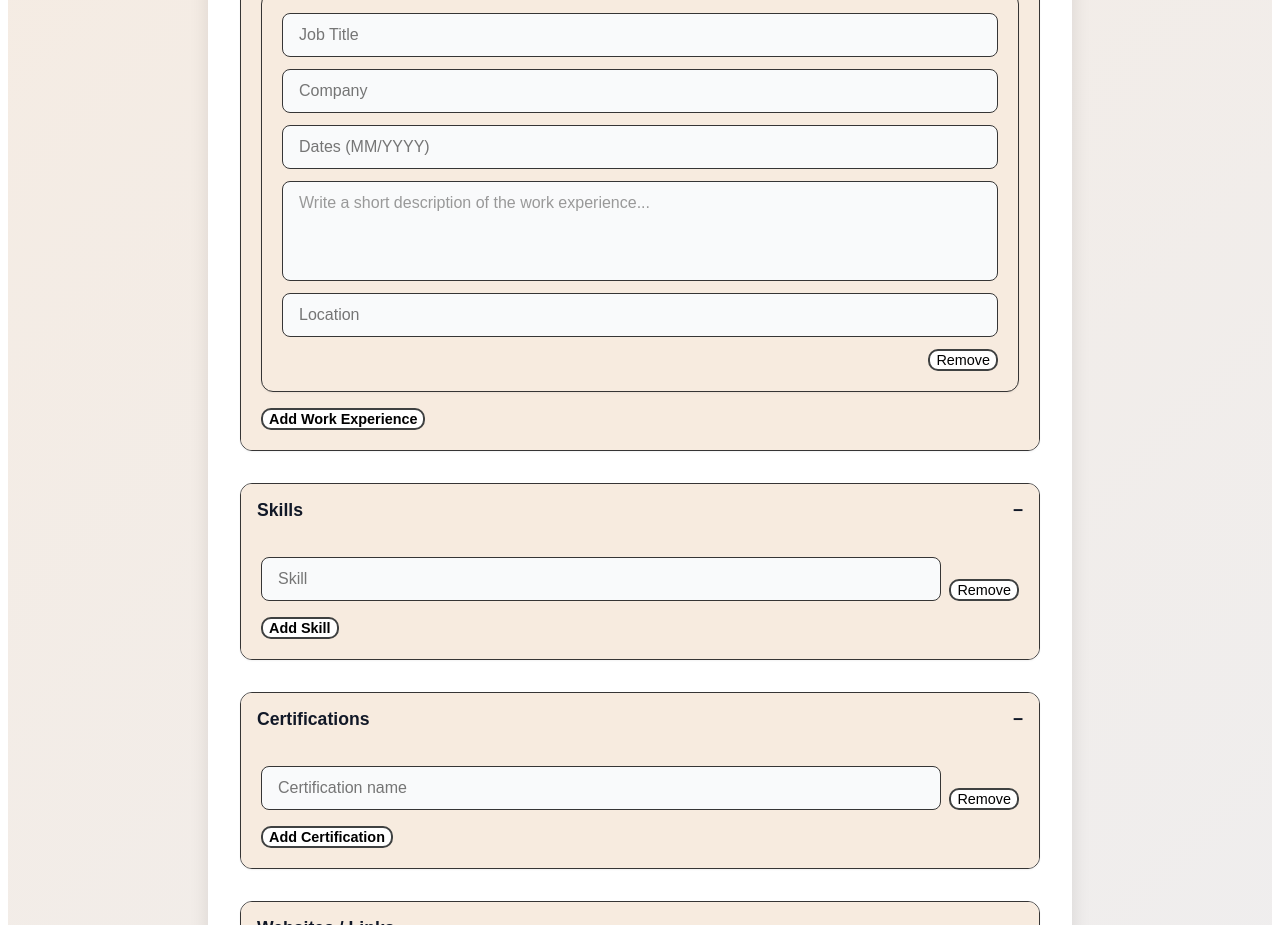
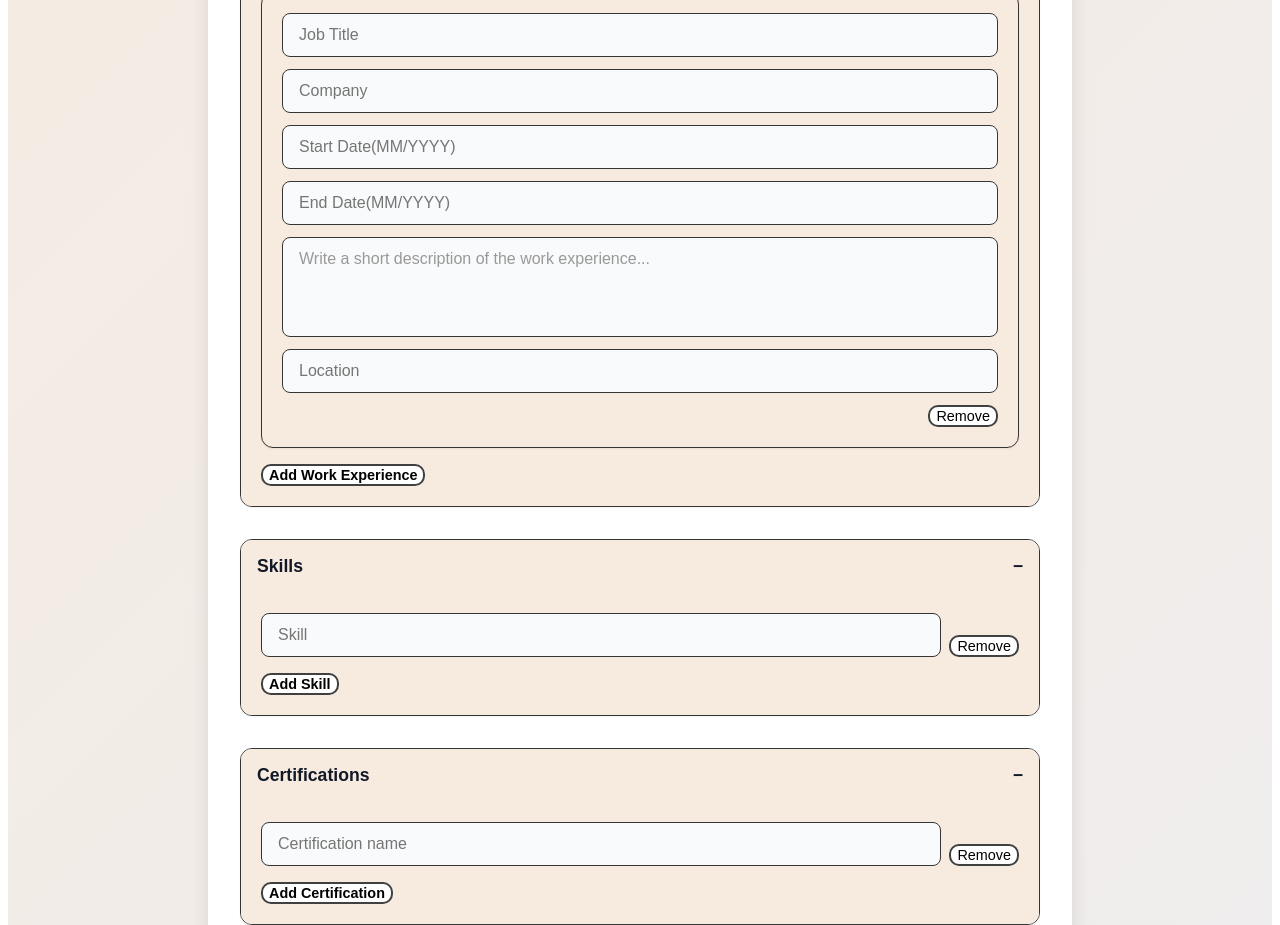
Before and after one commit to AdamPostMontjoie/Resumefy, a React app in the folder frontend/: page /profile in a window 1280 px wide. Shown: the part 960-1885 px from the top of the page. Built offline with nearby package versions, Linux system fonts and the light colour scheme; no server answers; sample sign-in values are in the browser's storage; the HTML template or start-up script is replaced by a standard one.

Commit message:
changed dates

```diff
--- a/frontend/src/routes/ProfileCreation/ProfileCreationPage.jsx
+++ b/frontend/src/routes/ProfileCreation/ProfileCreationPage.jsx
@@ -80,7 +80,7 @@ const ProfileCreationPage = () => {
     { institution: "", dates: "", major: "", minor: "", degree: "", gpa: "" },
   ]);
   const [workExperience, setWorkExperience] = useState([
-    { title: "", company: "", dates: "", description: "", location: "" },
+    { title: "", company: "", startDate: "", endDate:"", description: "", location: "" },
   ]);
   const [skills, setSkills] = useState([""]);
 
@@ -127,7 +127,7 @@ const ProfileCreationPage = () => {
           setWorkExperience(
             profile.work && profile.work.length > 0
               ? profile.work
-              : [{ title: "", company: "", dates: "", description: "", location: "" }]
+              : [{ title: "", company: "", startDate:"", endDate:"",  description: "", location: "" }]
           );
           setSkills(
             profile.skills && profile.skills.length > 0
@@ -200,7 +200,7 @@ const addEducation = () => {
   const removeEducation = (i) => setEducation(education.filter((_, x) => x !== i));
  const addWork = () => {
     const today = new Date().toISOString().split('T')[0];
-    setWorkExperience([...workExperience, { title: "", company: "", dates: today, description: "", location: "" }]);
+    setWorkExperience([...workExperience, { title: "", company: "", startDate:"", endDate: today, description: "", location: "" }]);
   };
   const removeWork = (i) => setWorkExperience(workExperience.filter((_, x) => x !== i));
   const addSkill = () => setSkills([...skills, ""]);
@@ -362,16 +362,16 @@ const addEducation = () => {
               <input name="title" placeholder="Job Title" value={exp.title} onChange={(e) => handleWorkChange(index, e)} className="input" required />
               <input name="company" placeholder="Company" value={exp.company} onChange={(e) => handleWorkChange(index, e)} className="input" required />
                <DatePicker
-                  name="dates"
-                  placeholderText="Dates (MM/YYYY)"
+                  name="startDate"
+                  placeholderText="Start Date(MM/YYYY)"
 
-                  selected={exp.dates ? new Date(exp.dates.replace(/-/g, '/')) : null}
+                  selected={exp.startDate ? new Date(exp.startDate.replace(/-/g, '/')) : null}
 
                   onChange={(date) => {
                     const value = date ? date.toISOString().split('T')[0] : "";
                     const mockEvent = {
                       target: {
-                        name: "dates",
+                        name: "startDate",
                         value: value
                       }
                     };
@@ -382,6 +382,28 @@ const addEducation = () => {
                   dateFormat="MM/yyyy"
 
                   className="input input-half"
+                />
+                <DatePicker
+                  name="endDate"
+                  placeholderText="End Date(MM/YYYY)"
+
+                  selected={exp.endtDate ? new Date(exp.endDate.replace(/-/g, '/')) : null}
+
+                  onChange={(date) => {
+                    const value = date ? date.toISOString().split('T')[0] : "";
+                    const mockEvent = {
+                      target: {
+                        name: "endDate",
+                        value: value
+                      }
+                    };
+                    handleWorkChange(index, mockEvent);
+                  }}
+
+                  showMonthYearPicker
+                  dateFormat="MM/yyyy"
+
+                  className="input  input-half"
                 />
               <textarea name="description" placeholder="Write a short description of the work experience..." value={exp.description} onChange={(e) => handleWorkChange(index, e)} className="textarea" required/>
               <input name="location" placeholder="Location" value={exp.location} onChange={(e) => handleWorkChange(index, e)} className="input" />
```
